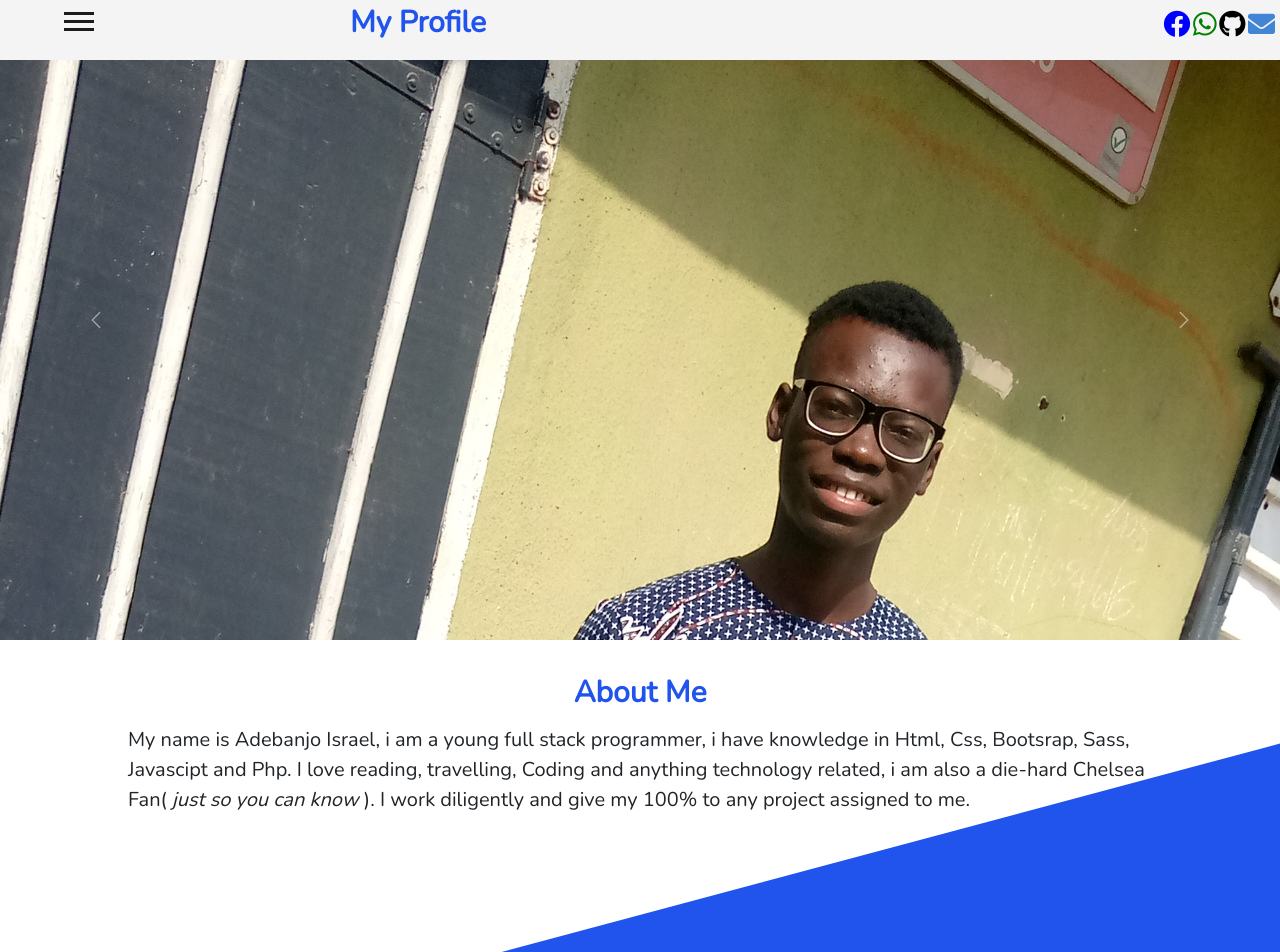
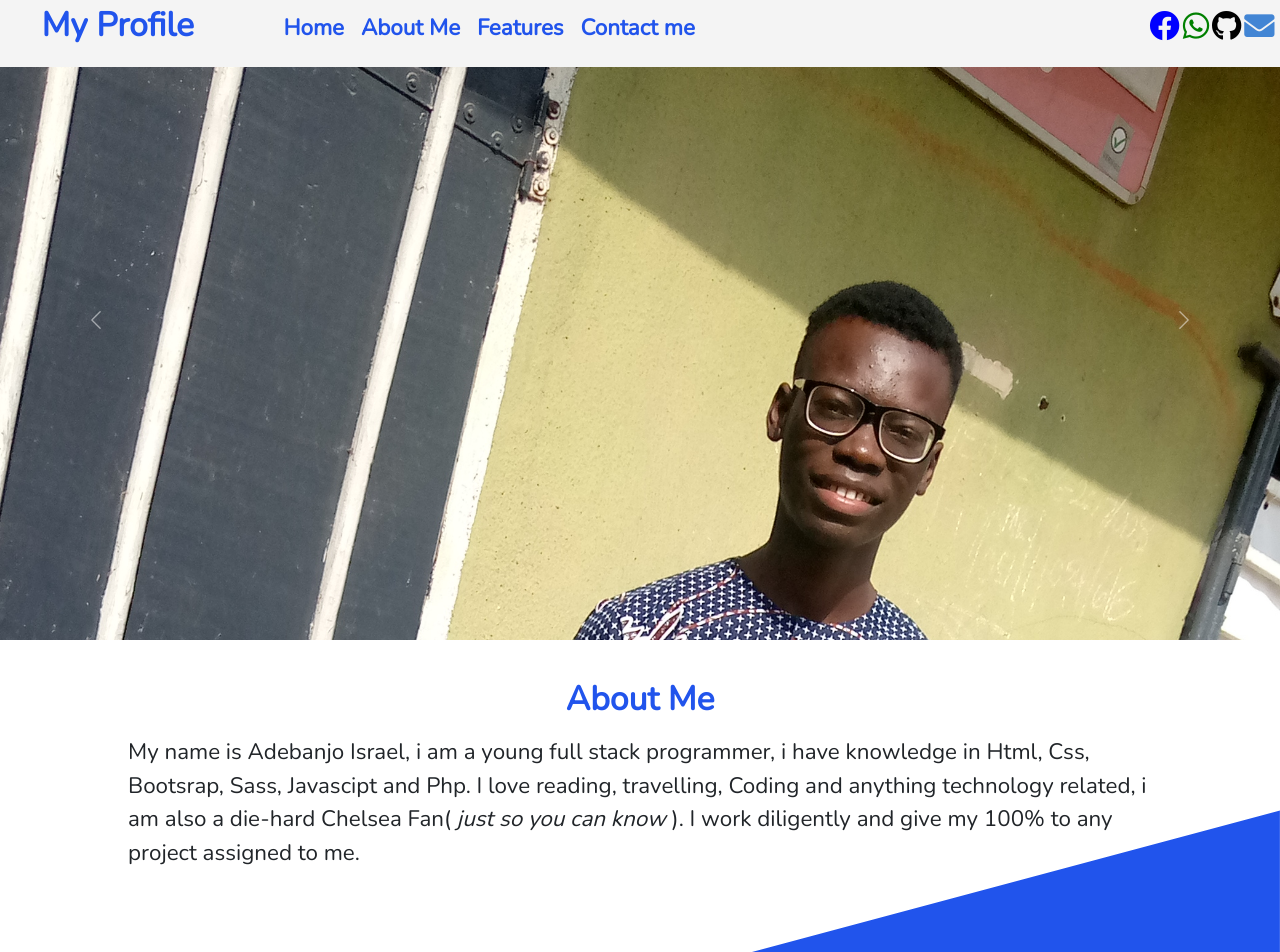
Before and after one commit to deeadvocate/My-Portfolio, a PHP site: page /index.html in a window 1280 px wide; the page is wider, and only the part inside the window is pictured. Shown: the top 952 px of that part. Run offline with PHP 8.4, Linux system fonts and the light colour scheme.

Commit message:
another change

```diff
--- a/index.css
+++ b/index.css
@@ -29,12 +29,11 @@ body{
     font-size: 3rem;
     font-weight: bold;
     text-align: center;
-    transition: all .3s ease-in;
+    transition: all .5s;
 }
 
-
 .primary-header:hover{
-   transform: translate(1rem);
+    transform: scale(1.2) translate(15px);
 }
 
 a{
@@ -57,7 +56,9 @@ a{
     margin-top: 1.2rem;
     cursor: pointer;
 }
-
+.big-screen{
+    visibility: hidden;
+}
 .nav-button{
     background-color: var(--dark);
     width: 3rem;
@@ -72,20 +73,25 @@ a{
     text-align: center;
     margin-bottom: 1rem;
     margin-left: 20vw;
+    transition: all .3s;
+}
+
+.main-nav:hover{
+    transform: scale(1.2) translate(30px);
 }
 
 li {
     display: inline;
 }
 
-.social-icon {
+.nav .social-icon {
     position: absolute;
     right: 0;
     top: 10;
     margin-right: .5rem;
 }
 
-.social-link .fab, .fas{
+.nav .social-link .fab, .fas{
     font-size: 2.7rem;
     margin-top: 1rem;
     transition: all .3s ease-in;
@@ -122,8 +128,6 @@ li {
     font-size: 2rem;
     visibility: hidden;
 
-
-
 }
 .sidebar ul{
     display: flex;
@@ -145,8 +149,11 @@ li {
     display: block;
     text-decoration: none;
     font-weight: bold;
+    transition: all .5s ease-in-out;
+}
 
-
+.sidebar a:hover {
+    color: var(--primarycolor);
 }
 
 /* THE HEADER */
@@ -261,7 +268,7 @@ img {
     position: absolute;
     top: 0;
     left: 0;
-    width: 100%;
+    width: 150%;
     height: 100%;
     overflow: hidden;
     opacity: 1;
@@ -382,17 +389,16 @@ input{
     color: var(--white);
 }
 
-
+.footer .social-icon{
+    font-size: 2.7rem;
+    margin-top: -2rem;
+    transition: all .3s ease-in;
+    margin-right: 1.5rem;
+}
 
 /* Media QUERIES */
 
 
-@media screen and (max-width: 900) and (min-width: 520px){
-    body{
-      visibility: hidden;
-
-  }
-  }
 
 @media screen and (max-width:450px) {
     :root{
@@ -405,6 +411,7 @@ input{
     .feature-box{
         margin-right: 10vw;
         align-content: center;
+        font-size: 1.7rem;
     }
 
     .bg-video{
@@ -416,3 +423,69 @@ input{
     }
 
 }
+
+@media screen and (max-width: 350px){
+   .nav .social-icon{
+        visibility: hidden;
+    }
+
+    .bg-video{
+        top: -25%;
+        width: 180%;
+    }
+
+    .bg-video1 {
+        bottom: -16%;
+        width: 180%;
+    }
+
+}
+
+@media screen and (min-width:800px){
+      .nav-btn{
+          visibility: hidden;
+      }
+      .big-screen{
+          visibility: visible;
+          line-height: 5rem;
+          font-size: 2rem;
+          font-weight: bold;
+          text-align: center;
+          margin-bottom: 1rem;
+          margin-left: 5rem;
+      }
+
+      .big-screen li {
+          margin-left: 1rem;
+      }
+      .big-screen a {
+          color: var(--primarycolor);
+          transition: all .5s;
+      }
+
+      .big-screen a:hover{
+          color: var(--dark);
+          transform: translate(15px);
+      }
+      .main-nav{
+          margin-left: -5rem;
+      }
+      .features{
+            padding-top: 35rem;
+      }
+      .feature-box{
+          margin-right: 8rem;
+          font-size: 1.7rem;
+      }
+      .form{
+        width: 600px;
+        margin: 0 auto;
+    }
+  }
+
+
+  @media screen and (min-width:1000px){
+        :root{
+            font-size: 70%;
+        }
+  }
--- a/index.html
+++ b/index.html
@@ -9,6 +9,7 @@
     <link rel="stylesheet" href="css/all.css">
     <link rel="stylesheet" href="bootstrap.min.css">
     <link rel="stylesheet" href="index.css">
+    <link rel="stylesheet" href="https://unpkg.com/aos@next/dist/aos.css" />
 </head>
 <body>
 
@@ -22,15 +23,24 @@
           <div class="nav-button"></div>
       </div>
       <div class="main-nav"> My Profile </div>
+      <div class="big-screen">
+        <ul>
+          <li><a onclick="displayFunc()" href="#myCarousel"> Home </a></li>
+          <li><a onclick="displayFunc()" href="#aboutme"> About Me </a></li>
+          <li><a onclick="displayFunc()" href="#features"> Features</a></li>
+          <li><a onclick="displayFunc()" href="#contact">  Contact me  </a></li>
+        </ul>
+      </div>
       <div class="social-icon">
         <li ><a href="www.facebook.com" class="social-link"> <i class="fa-facebook fb fab"></i></a></li>
        <li> <a href="wa.me/+2348083476282" class="social-link"> <i class="fa-whatsapp whatsapp fab"></i></a></li>
        <li> <a href="#" class="social-link"> <i class="fa-github github fab"></i></a></li>
        <li> <a href="#" class="social-link"> <i class="fa-envelope envelope fas"></i></a></li>
       </div>
+
     </div>
 
-    <aside class="sidebar">
+    <aside class="sidebar" data-aos="fade-up-left" data-aos-offset="200" data-aos-delay="50" data-aos-duration="1000">
     <ul>
       <li><a onclick="displayFunc()" href="#myCarousel"> Home </a></li>
       <li><a onclick="displayFunc()" href="#aboutme"> About Me </a></li>
@@ -41,7 +51,7 @@
 
 <!-- The Carousel -->
 
-      <div id="myCarousel" class="carousel slide carousel-fade" data-bs-ride="carousel">
+      <div id="myCarousel" class="carousel slide carousel-fade" data-bs-ride="carousel" data-aos="fade-down" data-aos-offset="200" data-aos-delay="50" data-aos-duration="1000">
 
         <div class="carousel-inner">
           <div class="carousel-item one active" data-interval="1000">
@@ -74,7 +84,7 @@
 
 
 <!-- About Me -->
-    <div class="about-me" id="aboutme">
+    <div class="about-me" id="aboutme" data-aos="slide-right"  data-aos-once="false" data-aos-offset="200" data-aos-delay="50" data-aos-duration="1000">
         <div class="primary-header about-header"> About Me </div>
         <p class="intro">My name is Adebanjo Israel, i am a young full stack programmer, i have knowledge in Html, Css, Bootsrap, Sass, Javascipt and Php.
           I love reading, travelling, Coding and anything technology related, i am also a die-hard Chelsea Fan(<em> just so you can know </em></em>).
@@ -85,11 +95,11 @@
 
 
 <!-- The features -->
-    <div id="features" class="features">
+    <div id="features" class="features" >
 
-        <div class=" primary-header features-header"> What i offer </div>
+        <div class=" primary-header features-header" > What i offer </div>
 
-        <div class="container">
+        <div class="container" >
 
             <div class="feature-box">
                 <div class="feature-box_header">Website Development</div>
@@ -112,7 +122,7 @@
 
 <!-- Collabo -->
 
-      <div class="collabo">
+      <div class="collabo" data-aos="slide-right" data-aos-offset="0" data-aos-delay="50" data-aos-duration="1000">
           <div class="bg-video">
         <video src="img/Code_flythough_loop_01_Videvo.mov" autoplay loop muted >oops, you have to upgrade your browser</video>
       </div>
@@ -125,12 +135,13 @@
       <h3 class="text-header">Do you need a partner on a project?</h3>
     </div>
 
-  <div id="contact" class="contact-me">
+  <div id="contact" class="contact-me" data-aos="fade-up"
+  data-aos-offset="200"
+  data-aos-delay="50"
+  data-aos-duration="1000">
       <div class="card-body">
-                    <form action="index.php" method="post">
+         <form action="index.php" method="post" class="form">
             <h2 class="text-center contact-header primary-header"> Get in touch </h2>
-
-
             <input type="text" name="UName" placeholder="Your Name" class="name-input input-field">
             <input type="email" name="Email" placeholder="Email" class="mail-input input-field">
             <input type="text" name="Subject" placeholder="Subject" class="input-field ">
@@ -143,11 +154,17 @@
 
 
   <footer>
-    <div class="footer">
+    <div class="footer" data-aos="zoom in" data-aos-offset="0" data-aos-delay="50" data-aos-duration="1000">
         <div class="footer-text">
          <p> <a href="#mycarousel" class="footer-link">Home</a>   /
           <a href="#aboutme" class="footer-link">About</a>  /
           <a href="#contact" class="footer-link">Contact Me</a> </p>
+          <div class="social-icon">
+            <li ><a href="www.facebook.com" class="social-link"> <i class="fa-facebook fb fab"></i></a></li>
+           <li> <a href="wa.me/+2348083476282" class="social-link"> <i class="fa-whatsapp whatsapp fab"></i></a></li>
+           <li> <a href="#" class="social-link"> <i class="fa-github github fab"></i></a></li>
+           <li> <a href="#" class="social-link"> <i class="fa-envelope envelope fas"></i></a></li>
+          </div>
        <p> <em> &COPY; Adebanjo Israel 2021 </em>  </p>
       </div>
     </div>
@@ -157,5 +174,9 @@
 
 <script src="/bootstrap.min.js"></script>
  <script src="/index.js"></script>
+ <script src="https://unpkg.com/aos@next/dist/aos.js"></script>
+  <script>
+    AOS.init();
+  </script>
 </body>
 </html>
```
Lines whose indentation alone changed are shown as unchanged.
